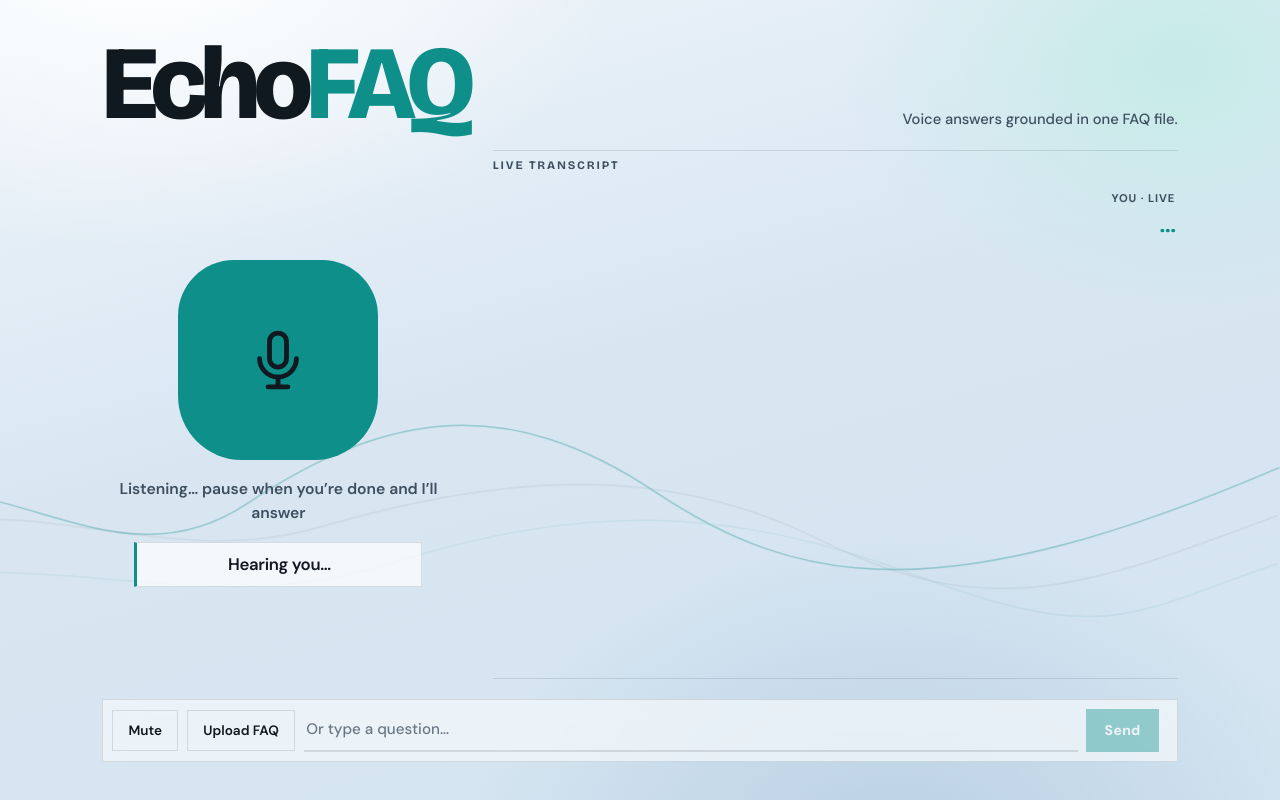
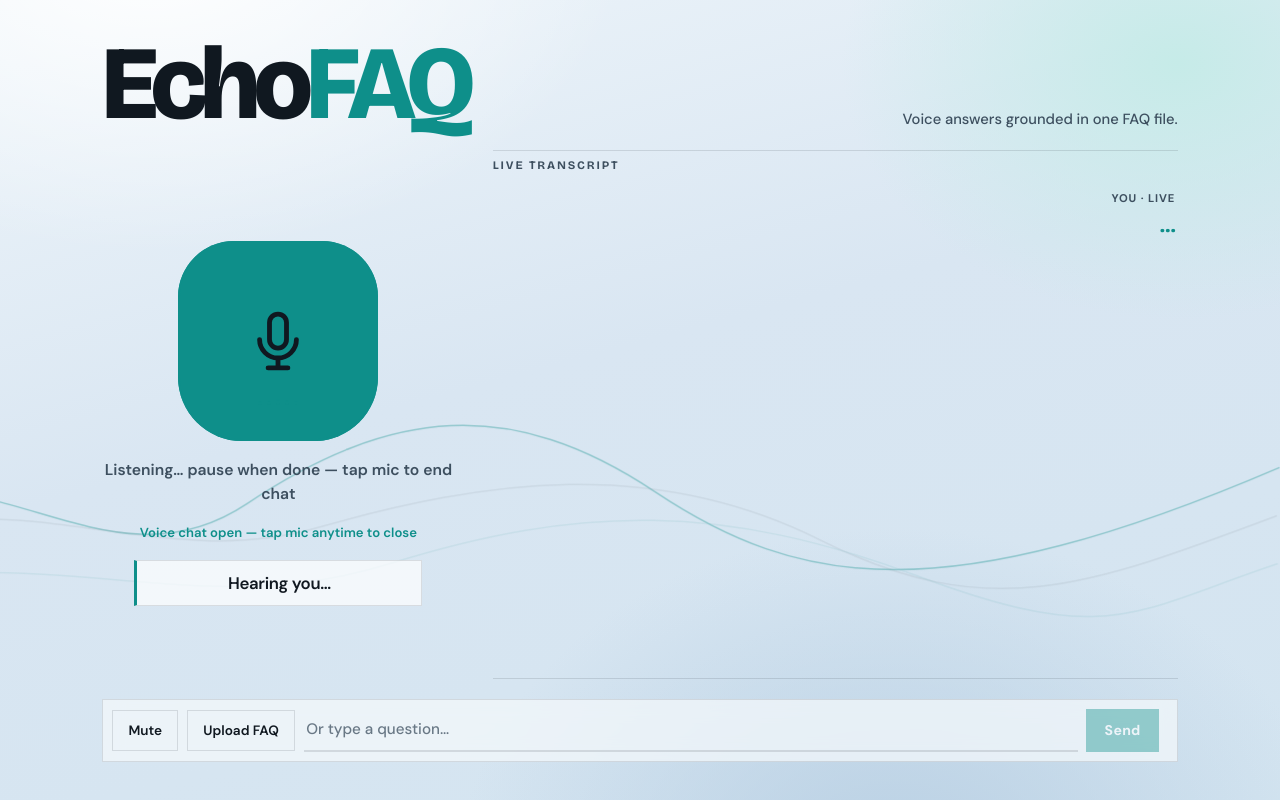
Before and after one commit to mahsamabbas/voice-faq-assistant, a React (Vite) app in the folder frontend/: page / in a window 1280 px wide. Both pictures are taken after a click on the button "Start voice chat". Built offline with nearby package versions, Linux system fonts and the light colour scheme; no server answers.

Commit message:
Keep voice conversation open until the user ends the session.

```diff
--- a/frontend/src/App.tsx
+++ b/frontend/src/App.tsx
@@ -20,15 +20,9 @@ interface Message {
   refused?: boolean
 }
 
-const STATUS: Record<OrbState, string> = {
-  idle: 'Tap the mic — ask anything in your FAQ',
-  listening: 'Listening… pause when you’re done and I’ll answer',
-  thinking: 'Thinking…',
-  speaking: 'Speaking the answer…',
-}
-
 export default function App() {
   const [state, setState] = useState<OrbState>('idle')
+  const [sessionActive, setSessionActive] = useState(false)
   const [muted, setMuted] = useState(false)
   const [messages, setMessages] = useState<Message[]>([])
   const [partial, setPartial] = useState('')
@@ -39,6 +33,7 @@ export default function App() {
   const supported = speechSupported()
 
   const mutedRef = useRef(muted)
+  const sessionRef = useRef(false)
   const recognizerRef = useRef<Recognizer | null>(null)
   const historyRef = useRef<HistoryMessage[]>([])
   const abortRef = useRef<AbortController | null>(null)
@@ -46,12 +41,13 @@ export default function App() {
   const nextId = useRef(1)
   const fileRef = useRef<HTMLInputElement>(null)
   const logRef = useRef<HTMLDivElement>(null)
+  const beginListeningRef = useRef<() => void>(() => {})
 
   useEffect(() => {
     mutedRef.current = muted
     if (muted) {
       cancelSpeech()
-      setState((s) => (s === 'speaking' ? 'idle' : s))
+      setState((s) => (s === 'speaking' ? 'thinking' : s))
     }
   }, [muted])
 
@@ -66,6 +62,7 @@ export default function App() {
 
   useEffect(
     () => () => {
+      sessionRef.current = false
       recognizerRef.current?.abort()
       abortRef.current?.abort()
       cancelSpeech()
@@ -80,11 +77,30 @@ export default function App() {
     cancelSpeech()
   }, [])
 
+  const endSession = useCallback(() => {
+    sessionRef.current = false
+    setSessionActive(false)
+    recognizerRef.current?.abort()
+    recognizerRef.current = null
+    stopEverything()
+    setPartial('')
+    setState('idle')
+  }, [stopEverything])
+
+  const resumeListening = useCallback(() => {
+    if (!sessionRef.current) {
+      setState('idle')
+      return
+    }
+    // Let the current turn unwind before opening the mic again.
+    window.setTimeout(() => beginListeningRef.current(), 280)
+  }, [])
+
   const submit = useCallback(
     async (raw: string) => {
       const question = raw.trim()
       if (!question) {
-        setState('idle')
+        resumeListening()
         return
       }
 
@@ -127,7 +143,9 @@ export default function App() {
           { role: 'assistant', content: answer },
         ]
         await Promise.all(pending)
-        if (current()) setState('idle')
+        if (!current()) return
+        // Keep the back-and-forth going until the user closes the session.
+        resumeListening()
       }
 
       await sendChat(
@@ -164,25 +182,28 @@ export default function App() {
             setMessages((all) =>
               all.filter((m) => !(m.id === assistantId && m.text === '')),
             )
-            setState('idle')
+            resumeListening()
           },
         },
         controller.signal,
       )
     },
-    [stopEverything],
+    [stopEverything, resumeListening],
   )
 
-  const toggleMic = () => {
-    if (state === 'listening') {
-      recognizerRef.current?.stop()
+  const beginListening = useCallback(() => {
+    if (!sessionRef.current) {
+      setState('idle')
       return
     }
     if (!supported) {
       setError('Voice input needs Chrome. You can still type your question below.')
+      endSession()
       return
     }
-    stopEverything()
+
+    recognizerRef.current?.abort()
+    recognizerRef.current = null
     setError('')
     setPartial('')
 
@@ -191,17 +212,31 @@ export default function App() {
       (text) => {
         recognizerRef.current = null
         setPartial('')
+        if (!sessionRef.current) {
+          setState('idle')
+          return
+        }
         void submit(text)
       },
       (message) => {
         recognizerRef.current = null
         setPartial('')
+        if (!sessionRef.current) {
+          setState('idle')
+          return
+        }
+        // Keep the session open through soft listening glitches.
+        if (/no speech/i.test(message)) {
+          resumeListening()
+          return
+        }
         setError(message)
-        setState('idle')
+        endSession()
       },
     )
     if (!rec) {
       setError('Speech recognition is not available in this browser.')
+      endSession()
       return
     }
     recognizerRef.current = rec
@@ -211,7 +246,26 @@ export default function App() {
     } catch {
       recognizerRef.current = null
       setError('Could not start the microphone.')
+      endSession()
     }
+  }, [supported, submit, endSession, resumeListening])
+
+  beginListeningRef.current = beginListening
+
+  const toggleMic = () => {
+    // One tap starts an open conversation; the next tap closes it.
+    if (sessionRef.current) {
+      endSession()
+      return
+    }
+    if (!supported) {
+      setError('Voice input needs Chrome. You can still type your question below.')
+      return
+    }
+    sessionRef.current = true
+    setSessionActive(true)
+    stopEverything()
+    beginListening()
   }
 
   const onTypedSubmit = (e: React.FormEvent) => {
@@ -221,6 +275,11 @@ export default function App() {
     recognizerRef.current?.abort()
     recognizerRef.current = null
     setTyped('')
+    // Typing joins the same ongoing voice session when one is open.
+    if (!sessionRef.current) {
+      sessionRef.current = true
+      setSessionActive(true)
+    }
     void submit(text)
   }
 
@@ -232,14 +291,11 @@ export default function App() {
     setError('')
     try {
       const next = await uploadFaq(file)
-      stopEverything()
-      recognizerRef.current?.abort()
-      recognizerRef.current = null
+      endSession()
       historyRef.current = []
       setMessages([])
       setPartial('')
       setFaq(next)
-      setState('idle')
     } catch (err) {
       setError(err instanceof Error ? err.message : 'Upload failed.')
     } finally {
@@ -247,9 +303,26 @@ export default function App() {
     }
   }
 
+  const statusText = !sessionActive
+    ? 'Tap the mic to start a voice chat'
+    : state === 'listening'
+      ? 'Listening… pause when done — tap mic to end chat'
+      : state === 'thinking'
+        ? 'Thinking…'
+        : state === 'speaking'
+          ? 'Speaking… I’ll listen again after this'
+          : 'Starting next turn…'
+
   const listening = state === 'listening'
   const hasLog = messages.length > 0 || partial !== '' || listening
   const busy = state === 'thinking'
+  const micClass = [
+    'mic',
+    state !== 'idle' ? state : sessionActive ? 'thinking' : '',
+    sessionActive ? 'session' : '',
+  ]
+    .filter(Boolean)
+    .join(' ')
 
   return (
     <>
@@ -294,9 +367,9 @@ export default function App() {
 
             <button
               type="button"
-              className={`mic${state === 'idle' ? '' : ` ${state}`}`}
-              aria-label="Microphone"
-              aria-pressed={state === 'listening'}
+              className={micClass}
+              aria-label={sessionActive ? 'End voice chat' : 'Start voice chat'}
+              aria-pressed={sessionActive}
               onClick={toggleMic}
             >
               <span className="mic__glyph" aria-hidden="true">
@@ -310,8 +383,11 @@ export default function App() {
               </span>
             </button>
             <p className="status" role="status">
-              {STATUS[state]}
+              {statusText}
             </p>
+            {sessionActive && (
+              <p className="session-hint">Voice chat open — tap mic anytime to close</p>
+            )}
             {listening && (
               <p className="live-caption" aria-live="polite">
                 {partial || 'Hearing you…'}
--- a/frontend/src/styles.css
+++ b/frontend/src/styles.css
@@ -248,6 +248,17 @@ body {
   font-size: 0.98rem;
   font-weight: 600;
   color: var(--ink-soft);
+}
+
+.session-hint {
+  margin: 0;
+  font-size: 0.82rem;
+  font-weight: 600;
+  color: var(--accent);
+}
+
+.mic.session {
+  box-shadow: inset 0 0 0 2px var(--accent);
 }
 
 .live-caption {
```
